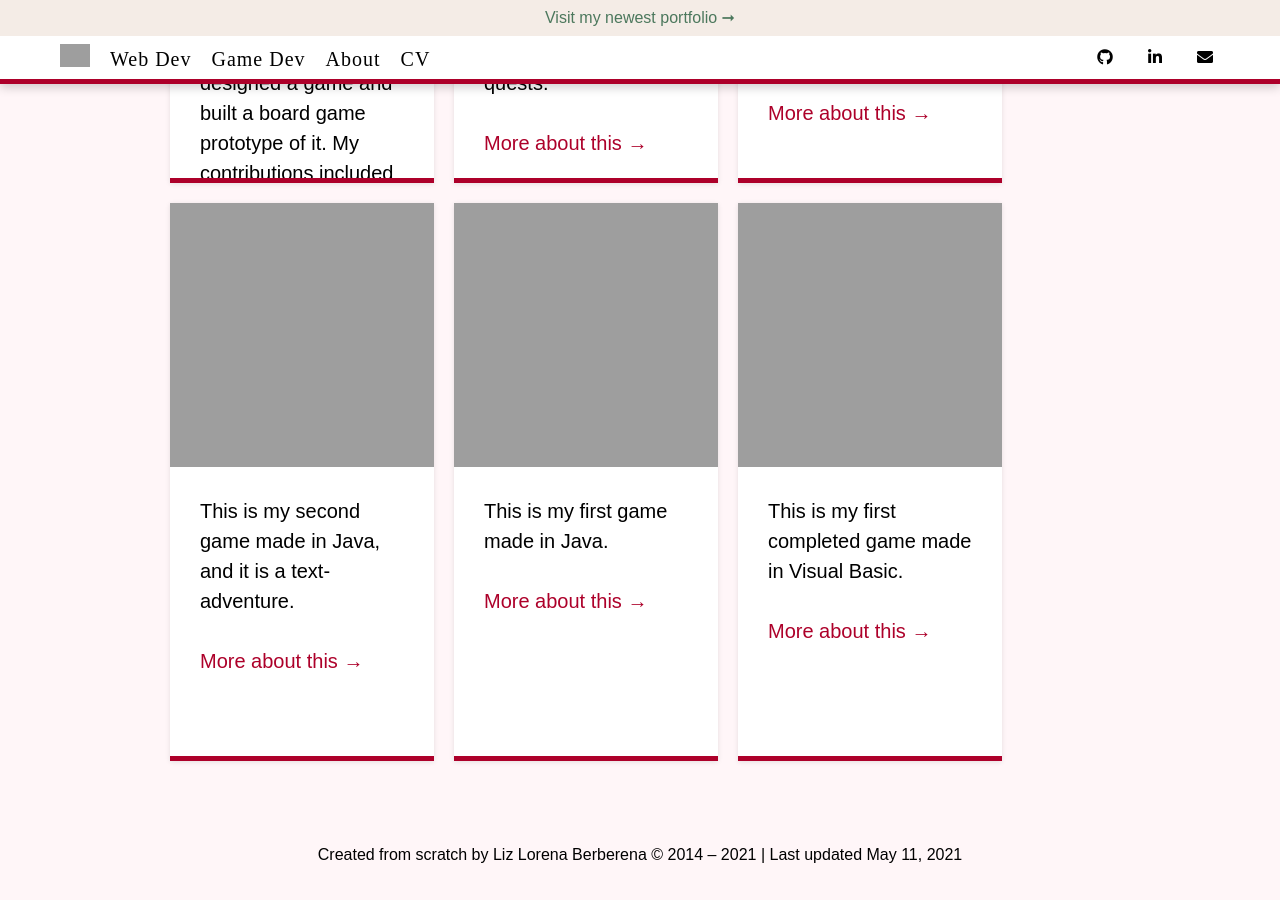
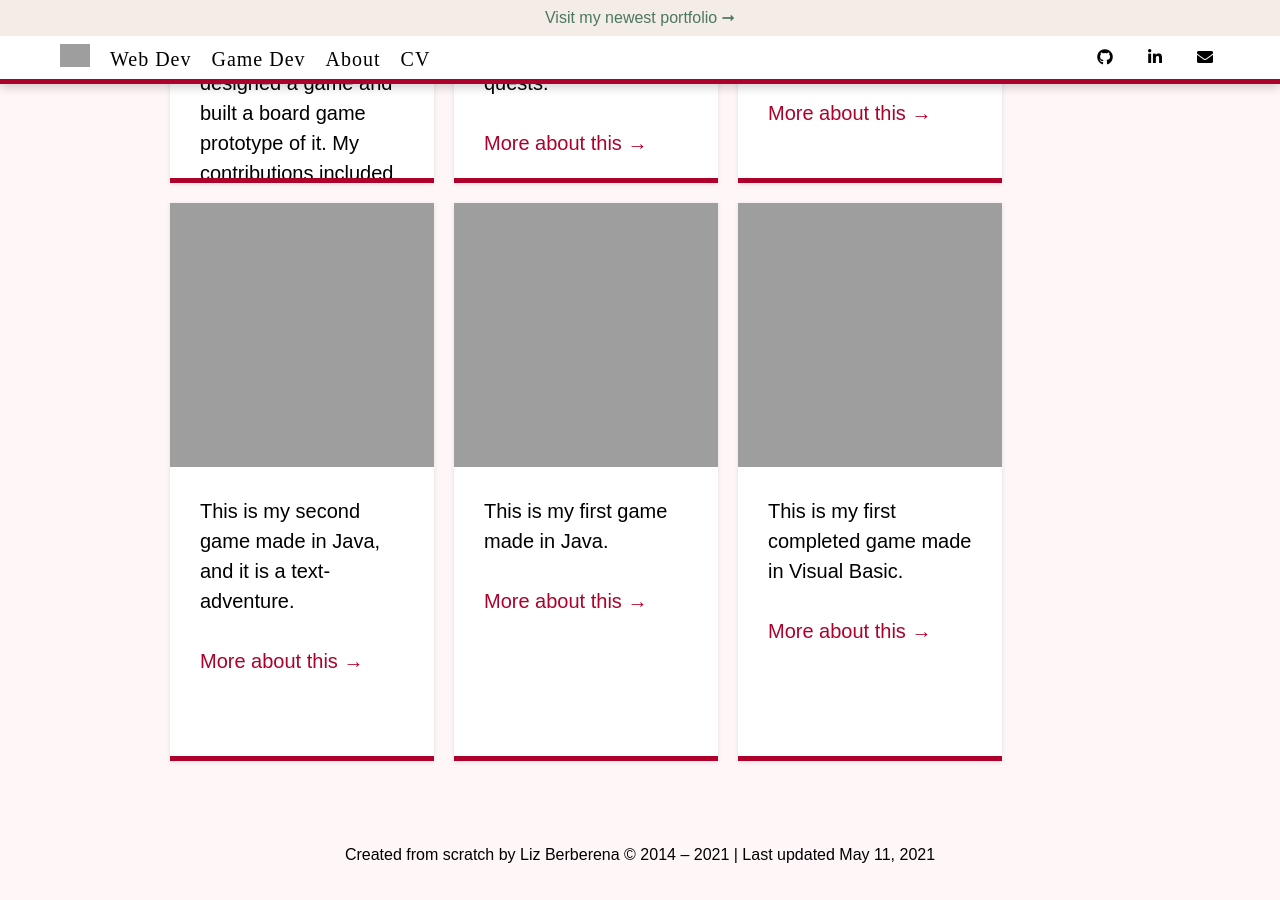
Before and after one commit to liz-lorena/mid-2019, a Jekyll site: the page built from index.html, in a window 1280 px wide and 900 px high, scrolled down 3929 px. Built offline with Jekyll 4.4.1, drawn with Linux system fonts in a browser that asks for light colours; nearby versions of some CDN libraries; the list of posts is cut into pages by our own code; grey boxes are pictures that could not be loaded.

Commit message:
Update credits.html

```diff
--- a/_includes/credits.html
+++ b/_includes/credits.html
@@ -1,4 +1,4 @@
 <div id="credits">
-	<p style="text-align:center;">Created from scratch by Liz Lorena Berberena © 2014 – {{ site.time | date: '%Y' }} | Last updated {{ site.time | date: '%B %d, %Y' }}
+	<p style="text-align:center;">Created from scratch by Liz Berberena © 2014 – {{ site.time | date: '%Y' }} | Last updated {{ site.time | date: '%B %d, %Y' }}
 	</p>
 </div>
```
